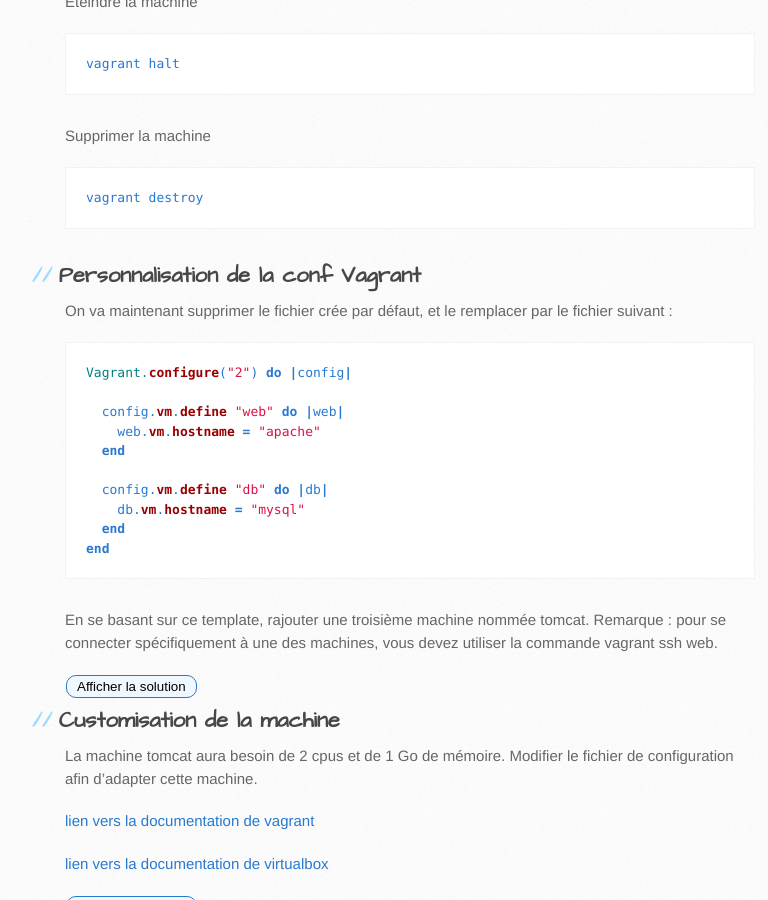
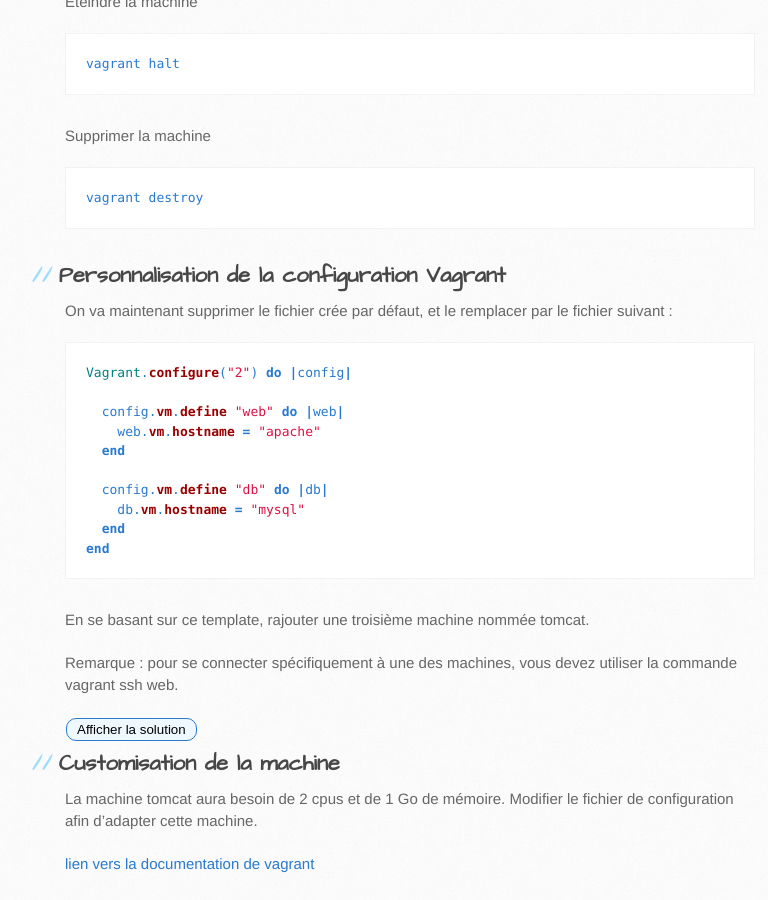
Before and after one commit to Jean-Eudes/blog, a Jekyll site: the page built from _posts/2013-12-04-introduction_to_vagrant.md, in a window 1280 px wide and 900 px high, scrolled down 1291 px. Shown: the whole window, without its empty margins (105-873 px from the left). Built offline with Jekyll 4.4.1, drawn with Linux system fonts in a browser that asks for light colours; nearby versions of some CDN libraries; some of the changed text lies outside the part shown.

Commit message:
Update 2013-12-04-introduction_to_vagrant.md

```diff
--- a/_posts/2013-12-04-introduction_to_vagrant.md
+++ b/_posts/2013-12-04-introduction_to_vagrant.md
@@ -53,7 +53,7 @@
 vagrant destroy
 {% endhighlight %}
 
-## Personnalisation de la conf Vagrant
+## Personnalisation de la configuration Vagrant
 
 On va maintenant supprimer le fichier crée par défaut, et le remplacer par le fichier suivant :
 {% highlight ruby %}
@@ -70,6 +70,7 @@
 {% endhighlight %}
 
 En se basant sur ce template, rajouter une troisième machine nommée tomcat.
+
 Remarque : pour se connecter spécifiquement à une des machines, vous devez utiliser la commande vagrant ssh web.
 
 <div class = "solution">
```
Also changed, not shown: other parts of _posts/2013-12-04-introduction_to_vagrant.md (+1 -1 lines).
